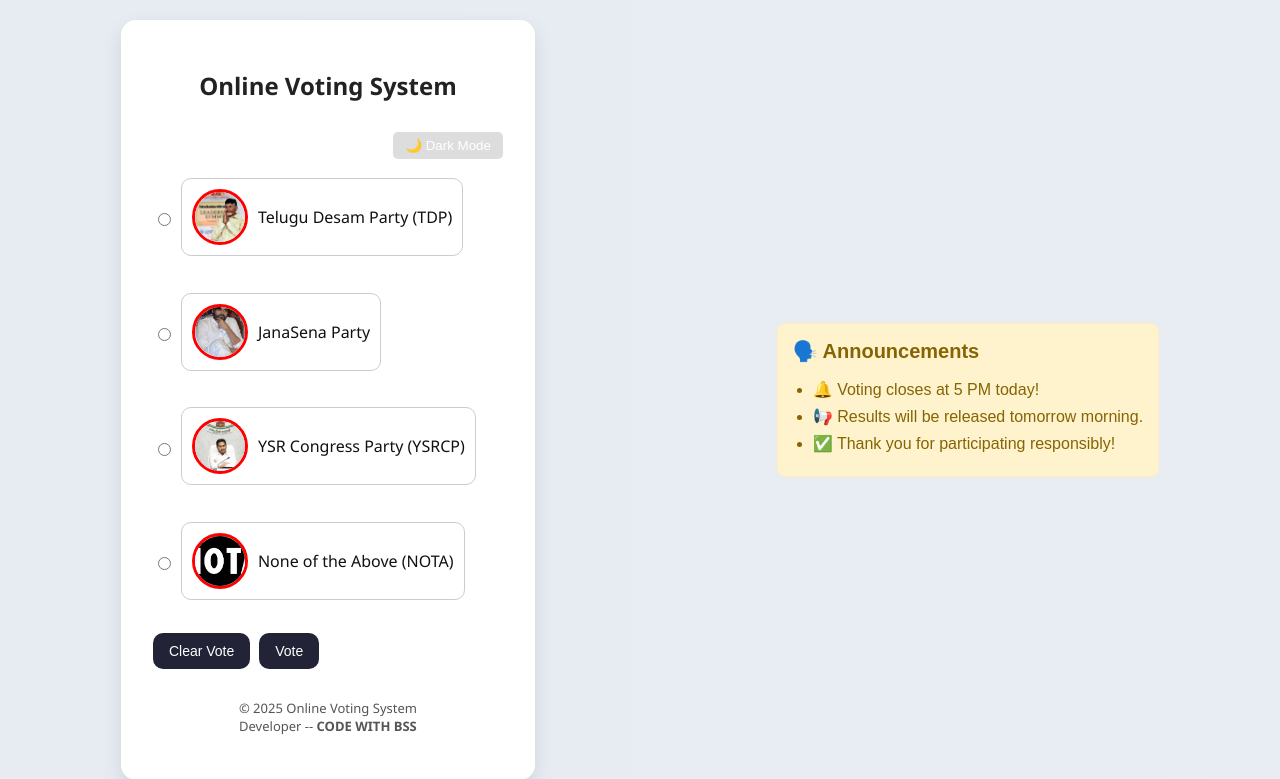
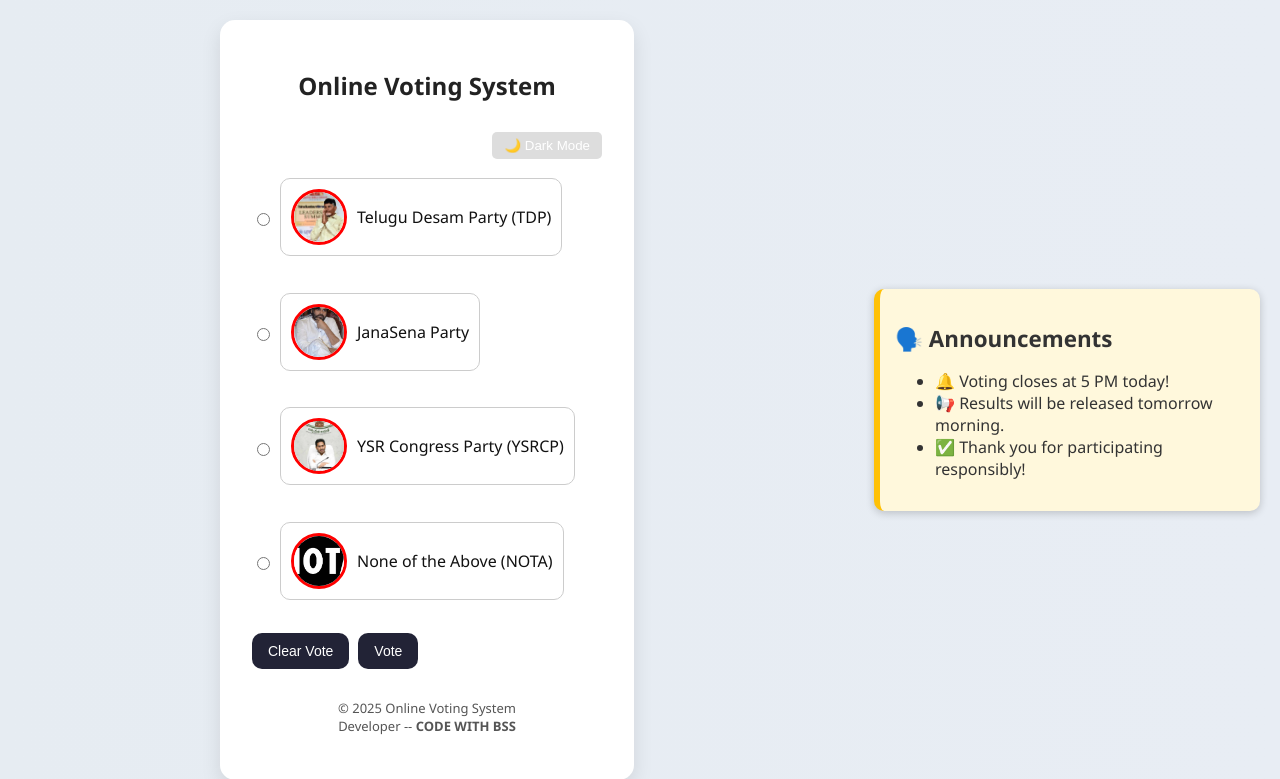
Before and after one commit to Bhanu-lpu/Onlinevotingapp, a Flask app: page / in a window 1280 px wide. Shown: the top 779 px of the page. Run offline with Flask 3, Linux system fonts and the light colour scheme.

Commit message:
Update style.css

```diff
--- a/static/style.css
+++ b/static/style.css
@@ -406,27 +406,38 @@ body.dark .theme-toggle button {
   color: white;
   border: 1px solid #666;
 }
+/* Style for the announcement box */
 .announcement-box {
-    background-color: #fff3cd;
-    border: 1px solid #ffeeba;
+    background-color: #fff8dc;
+    color: #333;
+    border-left: 6px solid #ffc107;
     padding: 15px;
-    border-radius: 8px;
-    margin: 20px auto;
-    max-width: 600px;
-    color: #856404;
-    font-family: Arial, sans-serif;
+    border-radius: 10px;
+    margin: 20px;
+    max-width: 350px;
+    font-size: 1rem;
+    box-shadow: 0 2px 8px rgba(0,0,0,0.2);
 }
 
+/* Announcement title */
 .announcement-box h2 {
-    margin-top: 0;
-    font-size: 20px;
+    font-size: 1.4rem;
+    margin-bottom: 10px;
 }
 
-.announcement-box ul {
-    padding-left: 20px;
-    margin: 0;
+/* Responsive: Stack content on small screens */
+@media (max-width: 768px) {
+    .container {
+        flex-direction: column;
+        align-items: center;
+    }
+
+    .announcement-box {
+        width: 90%;
+        margin-top: 20px;
+    }
+
+    .vote-box {
+        width: 90%;
+    }
 }
-
-.announcement-box li {
-    margin-bottom: 8px;
-}
```
